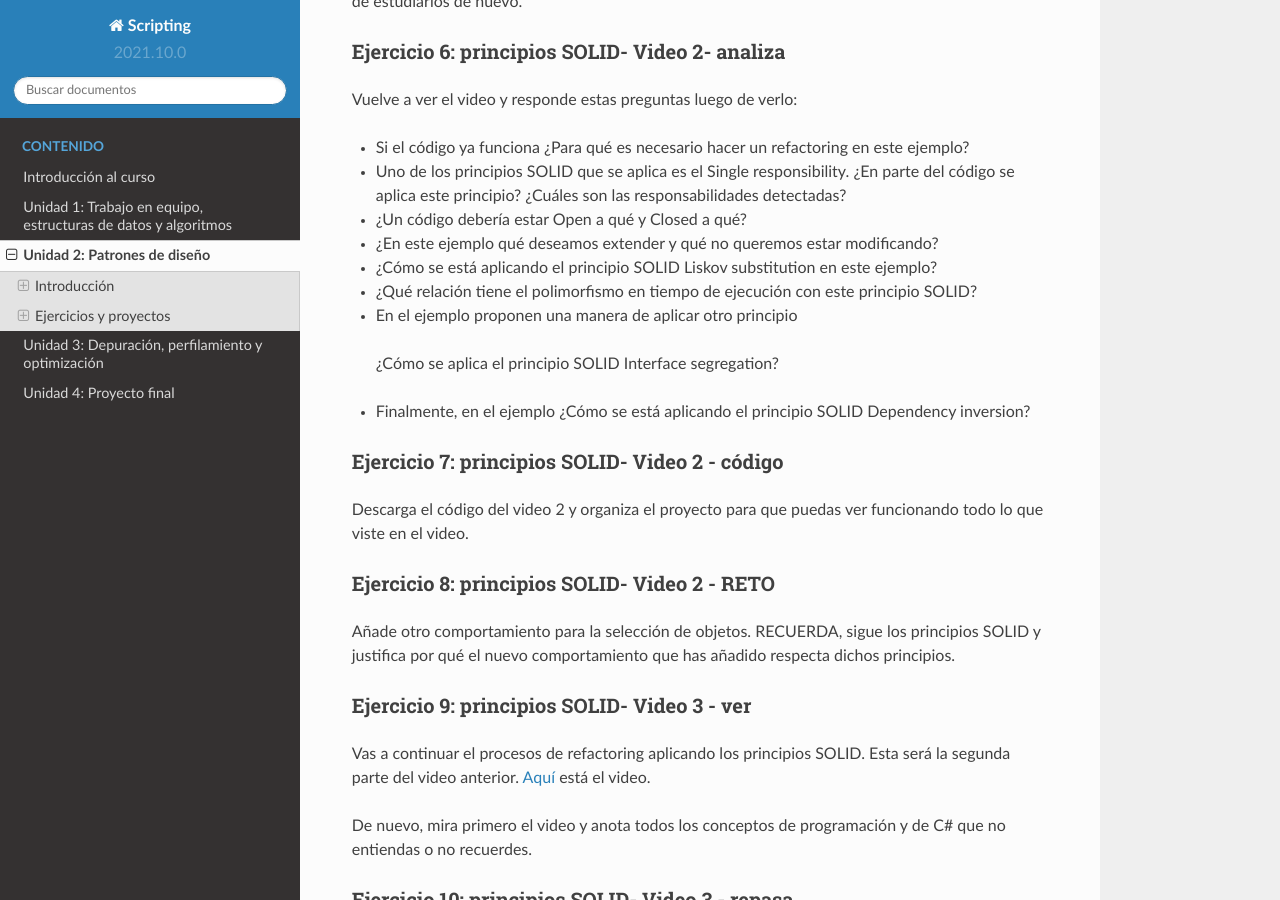
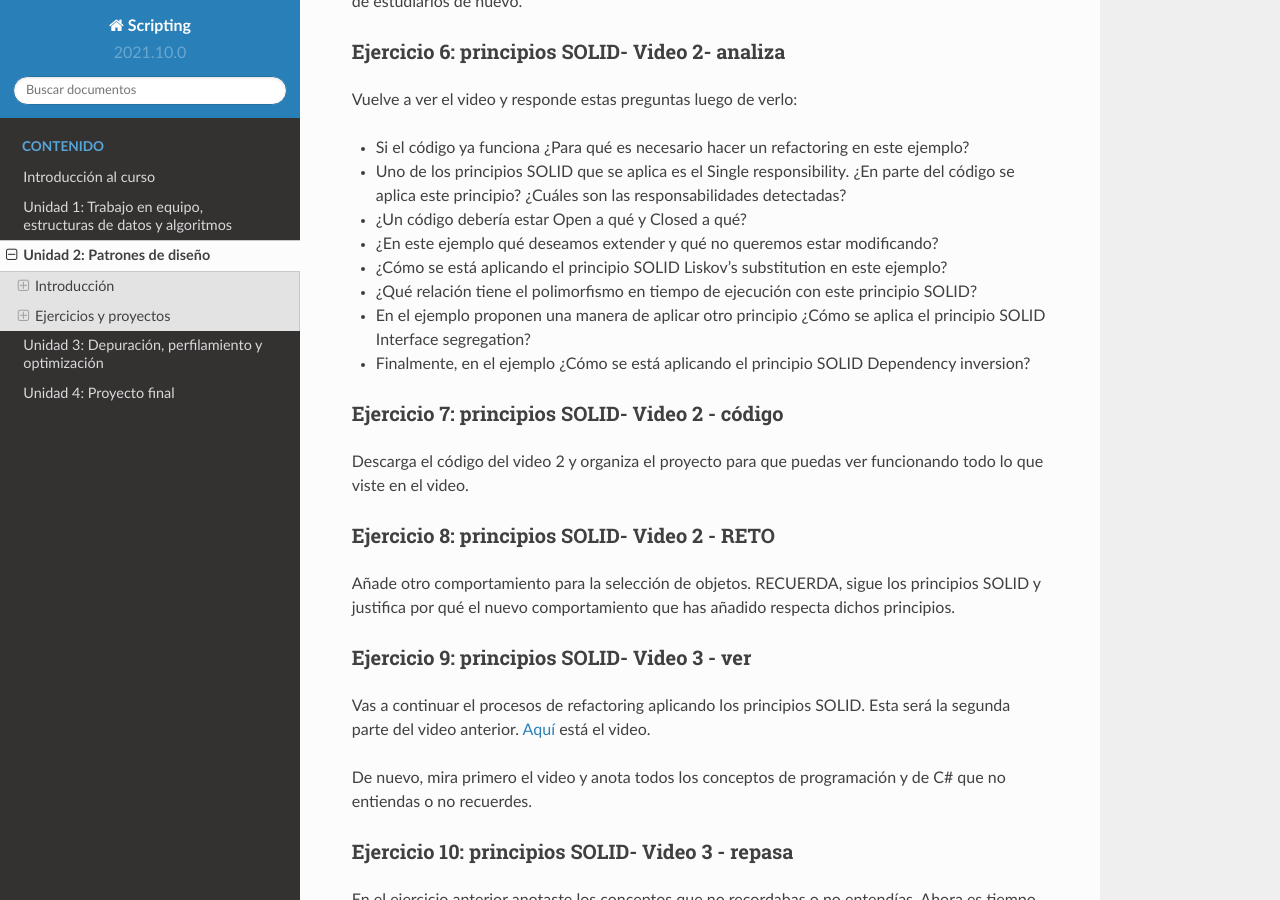
Before and after one commit to juanferfranco/scripting, a Sphinx documentation site: the page built from docs/_unidad2/unidad2.rst, in a window 1280 px wide and 900 px high, scrolled down 1642 px. Built offline with Sphinx 7.4.7 and the Read the Docs theme 2.0.0, drawn with Linux system fonts in a browser that asks for light colours.

Commit message:
minor fix ex6 Unit 2

```diff
--- a/docs/_unidad2/unidad2.rst
+++ b/docs/_unidad2/unidad2.rst
@@ -101,14 +101,14 @@ Vuelve a ver el video y responde estas preguntas luego de verlo:
 
 * ¿En este ejemplo qué deseamos extender y qué no queremos estar modificando?
 
-* ¿Cómo se está aplicando el principio SOLID Liskov substitution en este
+* ¿Cómo se está aplicando el principio SOLID Liskov's substitution en este
   ejemplo?
 
 * ¿Qué relación tiene el polimorfismo en tiempo de ejecución con este
   principio SOLID?
 
 * En el ejemplo proponen una manera de aplicar otro principio
- ¿Cómo se aplica el principio SOLID Interface segregation?
+  ¿Cómo se aplica el principio SOLID Interface segregation?
 
 * Finalmente, en el ejemplo ¿Cómo se está aplicando el principio
   SOLID Dependency inversion?
```
